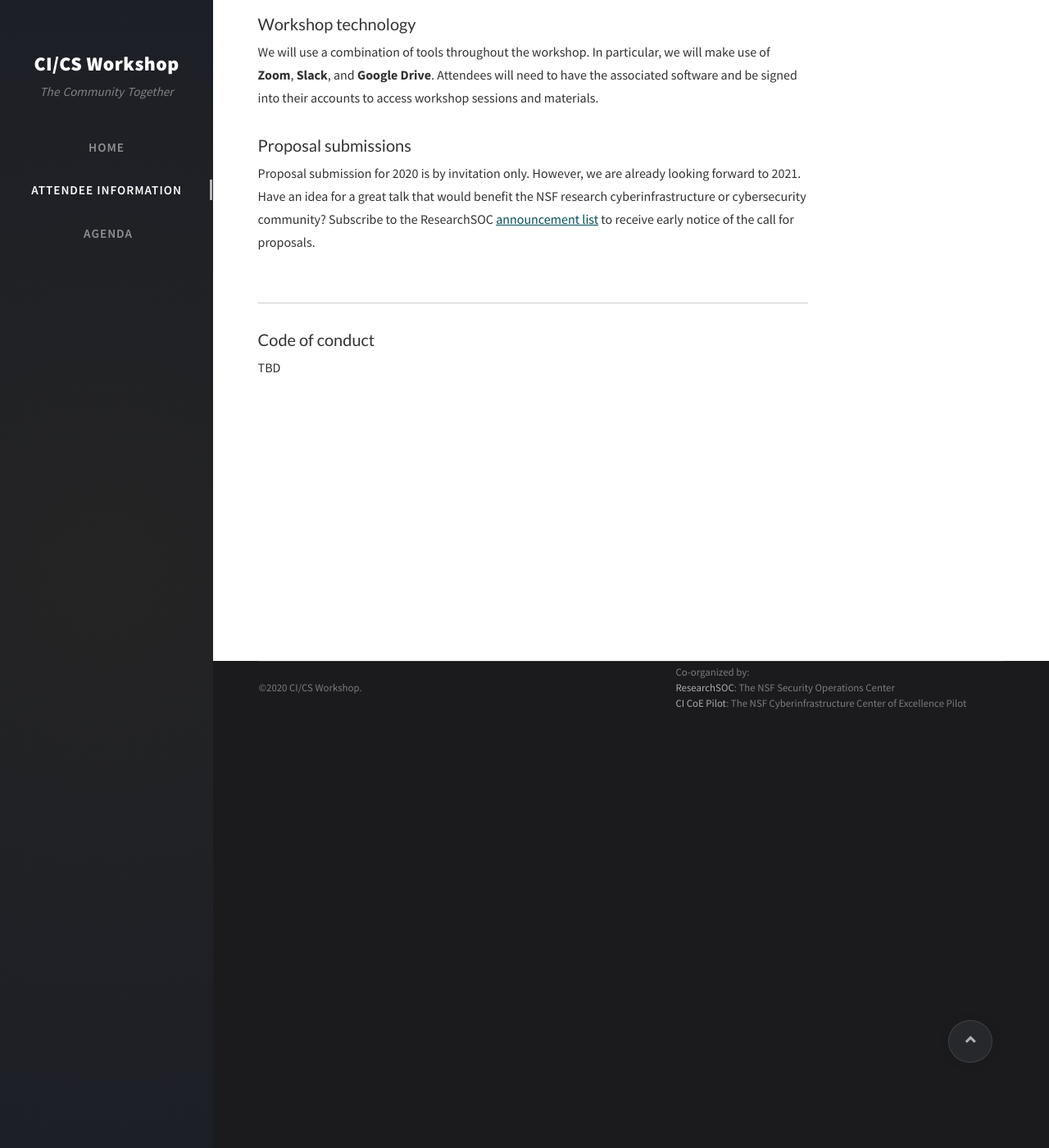
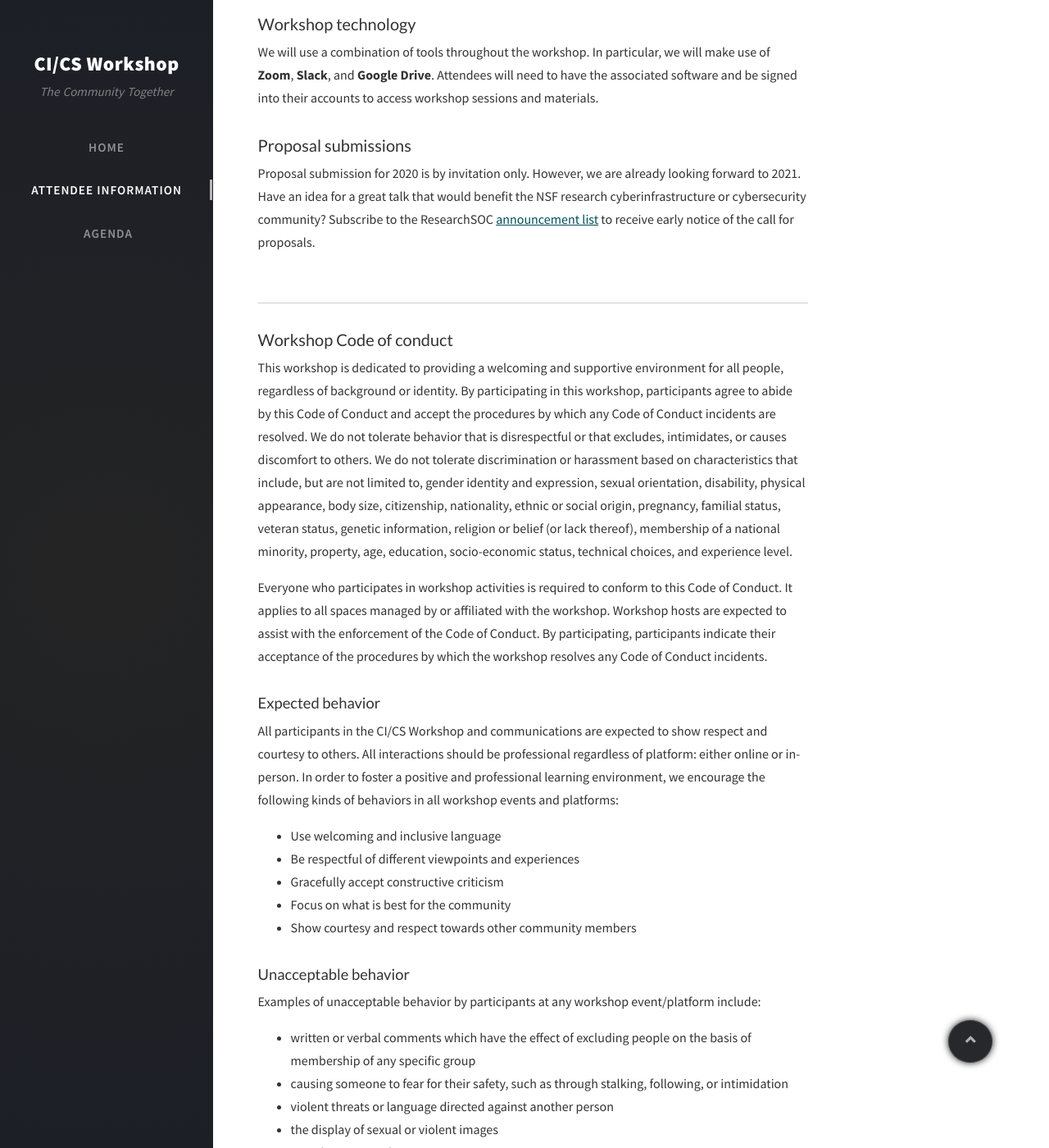
Before and after one commit to cics-workshop/cics-workshop.github.io, a Jekyll site: the page built from attendee.html, in a window 1280 px wide and 1400 px high, scrolled down 514 px. Shown: the whole window at 82% size. Built offline with Jekyll 4.4.1, drawn with Linux system fonts in a browser that asks for light colours; nearby versions of some CDN libraries; comment, search, counter and statistics services are not loaded; some of the changed text lies outside the part shown.

Commit message:
adding code of conduct

```diff
--- a/attendee.html
+++ b/attendee.html
@@ -39,8 +39,72 @@ permalink: /attendee/
     <p>&nbsp;</p>
     <hr style="border-top: 1px solid #ccc"/>
 
-    <h3>Code of conduct</h3>
+    <h3>Workshop Code of conduct</h3>
     <p>
-        TBD
+        This workshop is dedicated to providing a welcoming and supportive environment for all people, regardless of
+        background or identity. By participating in this workshop, participants agree to abide by this Code of Conduct
+        and accept the procedures by which any Code of Conduct incidents are resolved. We do not tolerate behavior that
+        is disrespectful or that excludes, intimidates, or causes discomfort to others. We do not tolerate
+        discrimination or harassment based on characteristics that include, but are not limited to, gender identity and
+        expression, sexual orientation, disability, physical appearance, body size, citizenship, nationality, ethnic or
+        social origin, pregnancy, familial status, veteran status, genetic information, religion or belief (or lack
+        thereof), membership of a national minority, property, age, education, socio-economic status, technical choices,
+        and experience level.
     </p>
+    <p>
+        Everyone who participates in workshop activities is required to conform to this Code of Conduct. It applies to
+        all spaces managed by or affiliated with the workshop. Workshop hosts are expected to assist with the
+        enforcement of the Code of Conduct. By participating, participants indicate their acceptance of the procedures
+        by which the workshop resolves any Code of Conduct incidents.
+    </p>
+    <h4>Expected behavior</h4>
+    <p>
+        All participants in the CI/CS Workshop and communications are expected to show respect and courtesy to others.
+        All interactions should be professional regardless of platform: either online or in-person. In order to foster a
+        positive and professional learning environment, we encourage the following kinds of behaviors in all workshop
+        events and platforms:
+    </p>
+    <ul>
+        <li>Use welcoming and inclusive language</li>
+        <li>Be respectful of different viewpoints and experiences</li>
+        <li>Gracefully accept constructive criticism</li>
+        <li>Focus on what is best for the community</li>
+        <li>Show courtesy and respect towards other community members</li>
+    </ul>
+    <h4>Unacceptable behavior</h4>
+    <p>
+        Examples of unacceptable behavior by participants at any workshop event/platform include:
+    </p>
+    <ul>
+        <li>written or verbal comments which have the effect of excluding people on the basis of membership of any
+            specific group
+        </li>
+        <li>causing someone to fear for their safety, such as through stalking, following, or intimidation</li>
+        <li>violent threats or language directed against another person</li>
+        <li>the display of sexual or violent images</li>
+        <li>unwelcome sexual attention</li>
+        <li>nonconsensual or unwelcome physical contact</li>
+        <li>sustained disruption of talks, events, or communications</li>
+        <li>insults or put downs</li>
+        <li>sexist, racist, homophobic, transphobic, ableist, or exclusionary jokes</li>
+        <li>excessive swearing</li>
+        <li>incitement to violence, suicide, or self-harm</li>
+        <li>continuing to initiate interaction (including photography or recording) with someone after being asked to
+            stop
+        </li>
+        <li>publication of private communication without consent</li>
+    </ul>
+    <h4>Consequences of Unacceptable behavior</h4>
+    <p>
+        If you believe someone is violating the Code of Conduct, we ask that you report it to any of the workshop
+        organizers. Participants who are asked to stop any inappropriate behavior are expected to comply immediately. If
+        a participant engages in behavior that violates this code of conduct, the organizers may warn the offender, ask
+        them to leave the event or platform, or investigate the Code of Conduct violation and impose appropriate
+        sanctions.
+    </p>
+    <p><i>
+        This code of conduct is adopted from the FABRIC Community Workshop and the
+        <a href="https://docs.carpentries.org/topic_folders/policies/code-of-conduct.html" target="_blank">
+            excellent code of conduct articulated by Software Carpentry</a>.
+    </i></p>
 </div>
```
